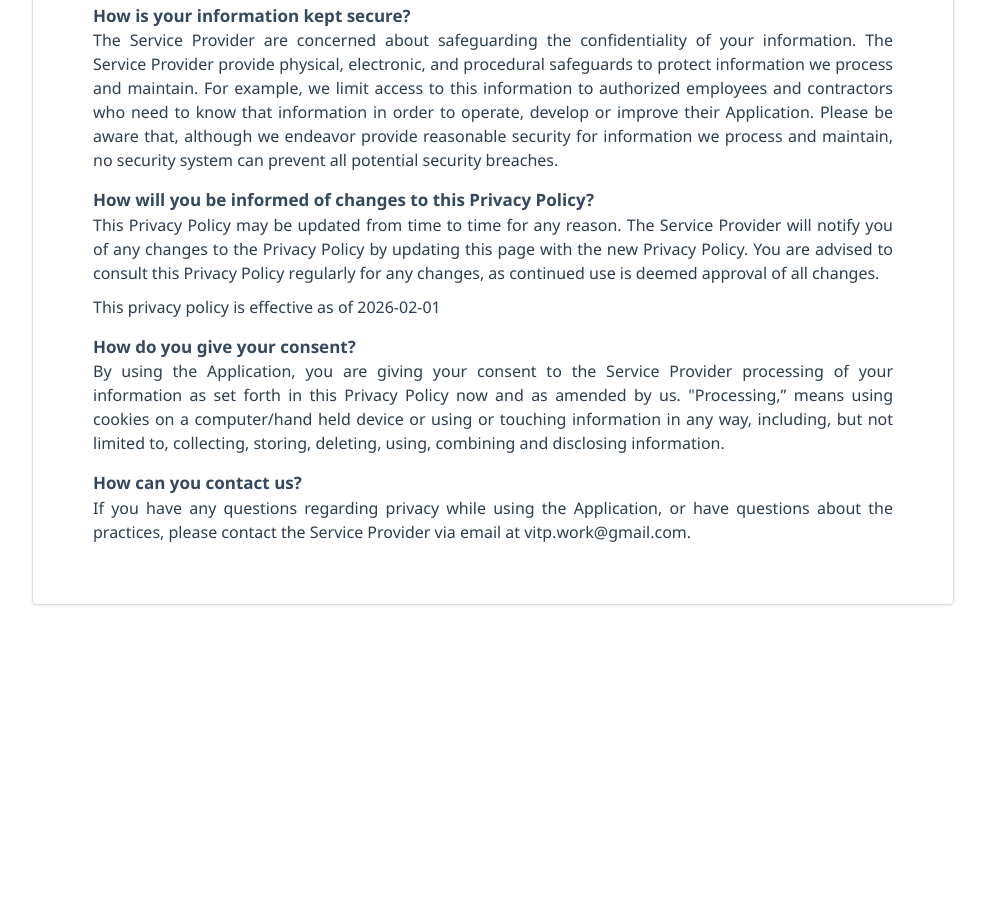
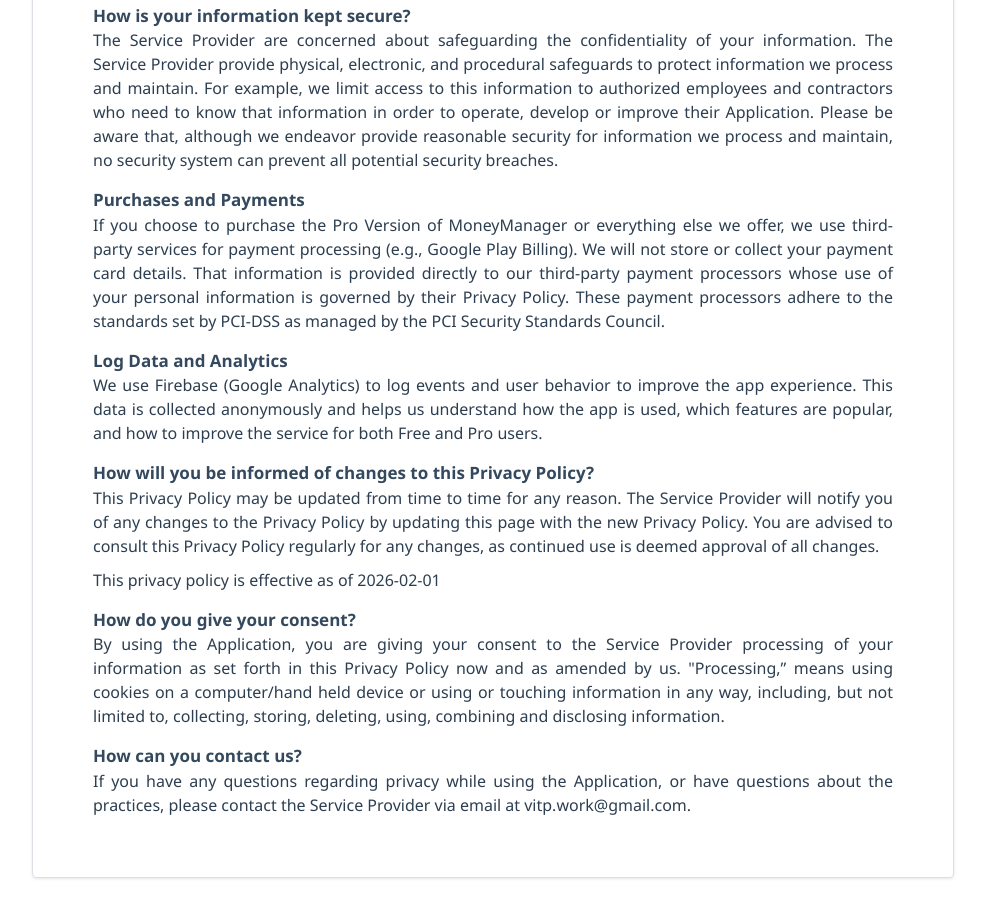
Before and after one commit to vitp15/vitp-apps-policies, a plain HTML site: page moneymanager/privacy.html in a window 1280 px wide. Shown: the part 1802-2700 px from the top of the page, without its empty margins (147-1132 px from the left). Before the commit the page ends 2427 px from the top, so only its background shows below. Drawn offline with Linux system fonts and the light colour scheme.

Commit message:
some improvments for privacy and terms

```diff
--- a/moneymanager/privacy.html
+++ b/moneymanager/privacy.html
@@ -241,6 +241,23 @@
       endeavor provide reasonable security for information we process and
       maintain, no security system can prevent all potential security breaches.
     </p>
+    <br /><strong>Purchases and Payments</strong>
+    <p>
+      If you choose to purchase the Pro Version of MoneyManager or everything
+      else we offer, we use third-party services for payment processing (e.g.,
+      Google Play Billing). We will not store or collect your payment card
+      details. That information is provided directly to our third-party payment
+      processors whose use of your personal information is governed by their
+      Privacy Policy. These payment processors adhere to the standards set by
+      PCI-DSS as managed by the PCI Security Standards Council.
+    </p>
+    <br /><strong>Log Data and Analytics</strong>
+    <p>
+      We use Firebase (Google Analytics) to log events and user behavior to
+      improve the app experience. This data is collected anonymously and helps
+      us understand how the app is used, which features are popular, and how to
+      improve the service for both Free and Pro users.
+    </p>
     <br /><strong
       >How will you be informed of changes to this Privacy Policy?</strong
     >
```
Also changed, not shown: moneymanager/terms.html (+7 -0 lines).
